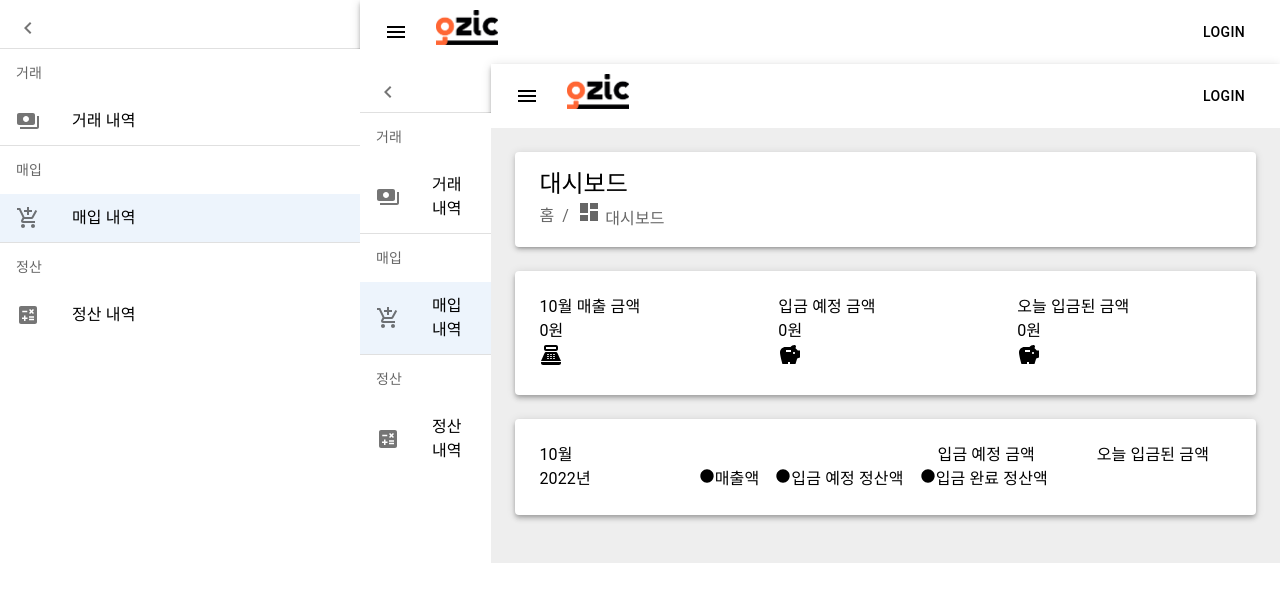
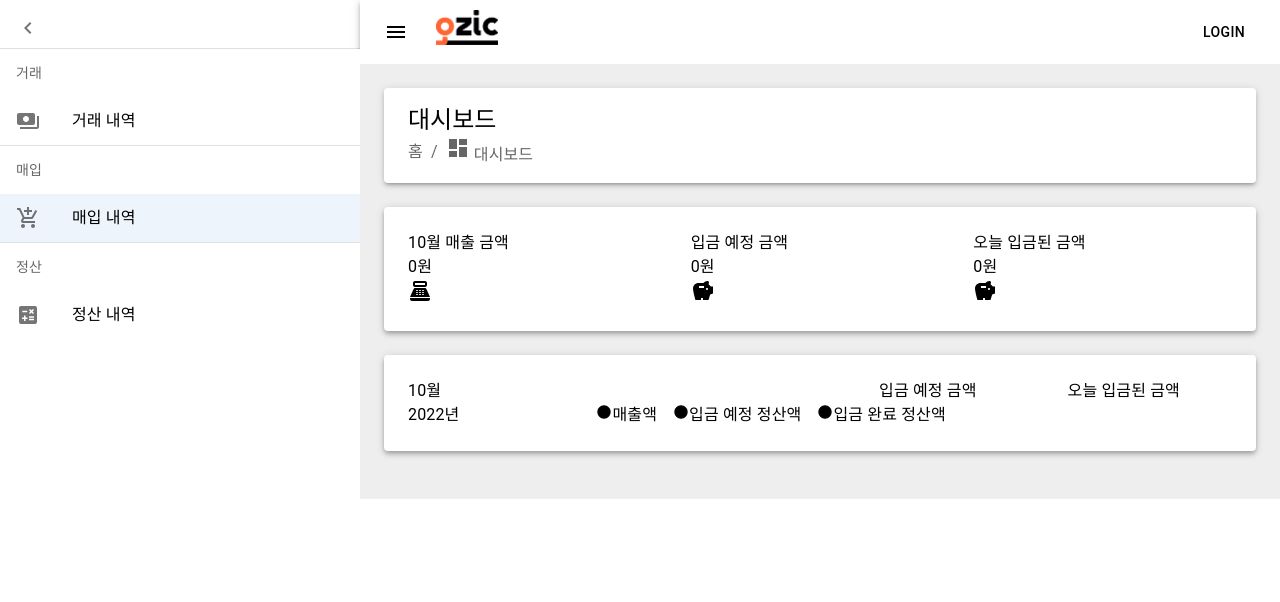
Before and after one commit to tamoimi/ozic-pay-clone, a Next.js app: page / in a window 1280 px wide. Shown: the top 602 px of the page. Built offline with nearby package versions, Linux system fonts and the light colour scheme.

Commit message:
feat: components추가 및 스타일 적용

```diff
--- a/pages/index.jsx
+++ b/pages/index.jsx
@@ -3,39 +3,31 @@ import SummaryDash from "../components/SummaryDash";
 import { Calendar } from "../components/Calendar";
 import NavBar from "../components/NavBar";
 import NavigationList from "../components/NavigationList";
+import { useRouter } from "next/router";
 
 const OzicPay = () => {
   return (
     <>
-      <container>
+      <section>
         <div className="layout1">
-          <NavigationList />
+
         </div>
         <div className="layout2">
-          <NavBar />
+
           <main>
             <LocationDash />
             <SummaryDash />
             <Calendar />
           </main>
         </div>
-      </container>
+      </section>
 
       <style>
         {`
       main {
+        height: 100%;
         padding: 24px;
         background: rgb(238, 238, 238);
-      }
-      container {
-        width: 100%;
-        display: flex;
-      }
-      .layout1 {
-        flex: 1;
-      }
-      .layout2 {
-        flex: 6;
       }
       `}
       </style>
```
